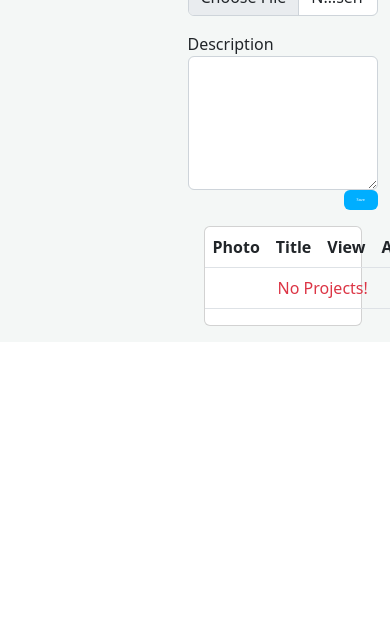
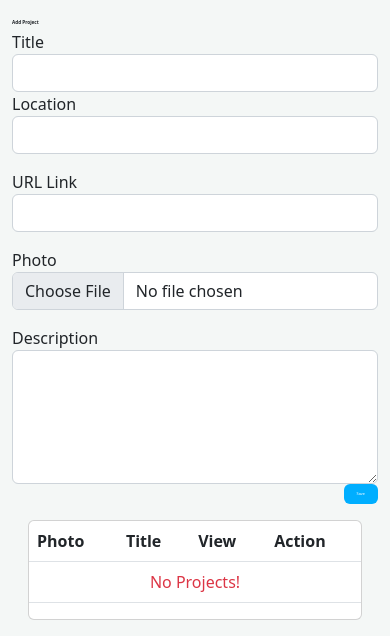
Before and after one commit to AjedidahMwanzia/awards, a Django app: template awards/templates/profile.html in a window 390 px wide; the page is wider, and only the part inside the window is pictured. Shown: the part 1181-1817 px from the top of that part. Before the commit the page ends 1507 px from the top of that part, so only its background shows below. Run offline with Django 3.2, Linux system fonts and the light colour scheme; the template is opened without the code that fills it, so the values that code supplies are empty; some libraries are stand-ins or nearby versions; some web fonts are replaced.

Commit message:
style profile page

```diff
--- a/awards/templates/profile.html
+++ b/awards/templates/profile.html
@@ -2,11 +2,12 @@
 {% load bootstrap3 %}
 {% block content %}
 
+
 <section class="profile container">
     <div class=" mt-5">
         <div class="row">
-            <div class="col-md-6">
-                <div class="card">
+            <div id="part9" class="col-md-12">
+                <div  id="card4" class="card">
 
                     {% if profile.profile_photo %}
                     <img src="{{profile.profile_photo.url}}" alt="" class="card-img-top">
@@ -38,9 +39,9 @@
                     </div>
                 </div>
 
-                <div class="row mt-3 mb-3">
+                <div   class="row mt-3 mb-3">
                     <div class="col-md-12">
-                        <div class="card p-2">
+                        <div id="card4"class="card p-2">
 
                                     <div class="modal-content">
                                         <div class="modal-header">
@@ -110,7 +111,7 @@
 
                 </div>
             </div>
-            <div class="col-md-6" id="part2">
+            <div class="col-md-12" id="part2">
                 <div class="row">
                     {% if success %}
                     <div class="alert alert-success" role="alert">
@@ -121,18 +122,11 @@
                         {{ danger }}
                     </div>
                     {% endif %}
-                    <!-- button to open add picture modal -->
-                    <!-- <div class="col-md-12">
-                        <button type="button" class="btn" data-bs-toggle="modal" data-bs-target="#myModal"> Add
-                      modal -->
-                        <!-- <div class="modal fade" id="exampleModal" tabindex="-1" role="dialog"
-                            aria-labelledby="exampleModalLabel" aria-hidden="true">
-                            <div class="modal-dialog" role="document">  -->
+
                                 <div class="modal-content">
                                     <div class="modal-header">
                                         <h5 class="modal-title" id="exampleModalLabel">Add Project</h5>
-                                        <button type="submit" class="btn-close" data-bs-dismiss="modal"
-                                            aria-label="Close"></button>
+
                                     </div>
                                     <div class="modal-body">
                                         <form action="{% url 'save_project' %}" method="post"
@@ -170,7 +164,7 @@
                     </div>
                 </div>
 
-                <div class="col-md-6 part3" >
+                <div class="col-md-12 part3" >
                     <div class="card m-3">
                         <table class="table table-responsive table-hover">
                             <thead>
--- a/awards/templates/project.html
+++ b/awards/templates/project.html
@@ -132,17 +132,17 @@
                                         <div class="modal-body">
                                             <form action="{% url 'rate_project' project.id %}" method="post">
                                                 {% csrf_token %}
-                                                <div class="mb-3">
+                                                <div id="one" class="mb-3">
                                                     <label for="Design">Design</label>
                                                     <input type="number" class="form-control" name="design" min="0"
                                                         max="10" value="0">
                                                 </div>
-                                                <div class="mb-3">
+                                                <div id="one"class="mb-3">
                                                     <label for="Usability">Usability</label>
                                                     <input type="number" class="form-control" name="usability" min="0"
                                                         max="10" value="0">
                                                 </div>
-                                                <div class="mb-3">
+                                                <div id="one" class="mb-3">
                                                     <label for="Content">Content</label>
                                                     <input type="number" class="form-control" id="Content" min="0"
                                                         max="10" value="0" name="content">
--- a/static/css/style.css
+++ b/static/css/style.css
@@ -214,13 +214,6 @@ a:focus {
   display: flex;
 
 }
-.part3{
-  margin-left: 45vw;
-}
-#part2 {
- margin-left: 45vw;
- margin-top: -70vw;
-}
 #try li  a{
   color: rgb(0, 174, 255);
 }
@@ -409,19 +402,25 @@ a:focus {
 .blog-section{
   margin: 3vw;
 }
-.mb-3 input {
+#one  input {
   width: 68vw;
   margin-left: -1vw;
   padding: 0.5vw;
 }
-#exampleModalLabel  h5{
-  font-size: 2vw;
+#exampleModalLabel {
+  font-size: 1.2vw;
   font-weight: bold;
-  color: rgb(0, 174, 255);
+  margin-bottom: 1vw;
+  margin-top: 1vw;
 }
 .modal-footer button{
   font-size: 1vw;
 }
-.mb-3 label{
+#one label{
   padding: 0.3vw;
 }
+#profileModalLabel{
+  align-items: center;
+  font-size: 1.2vw;
+  margin-bottom: 1vw;
+}
```
